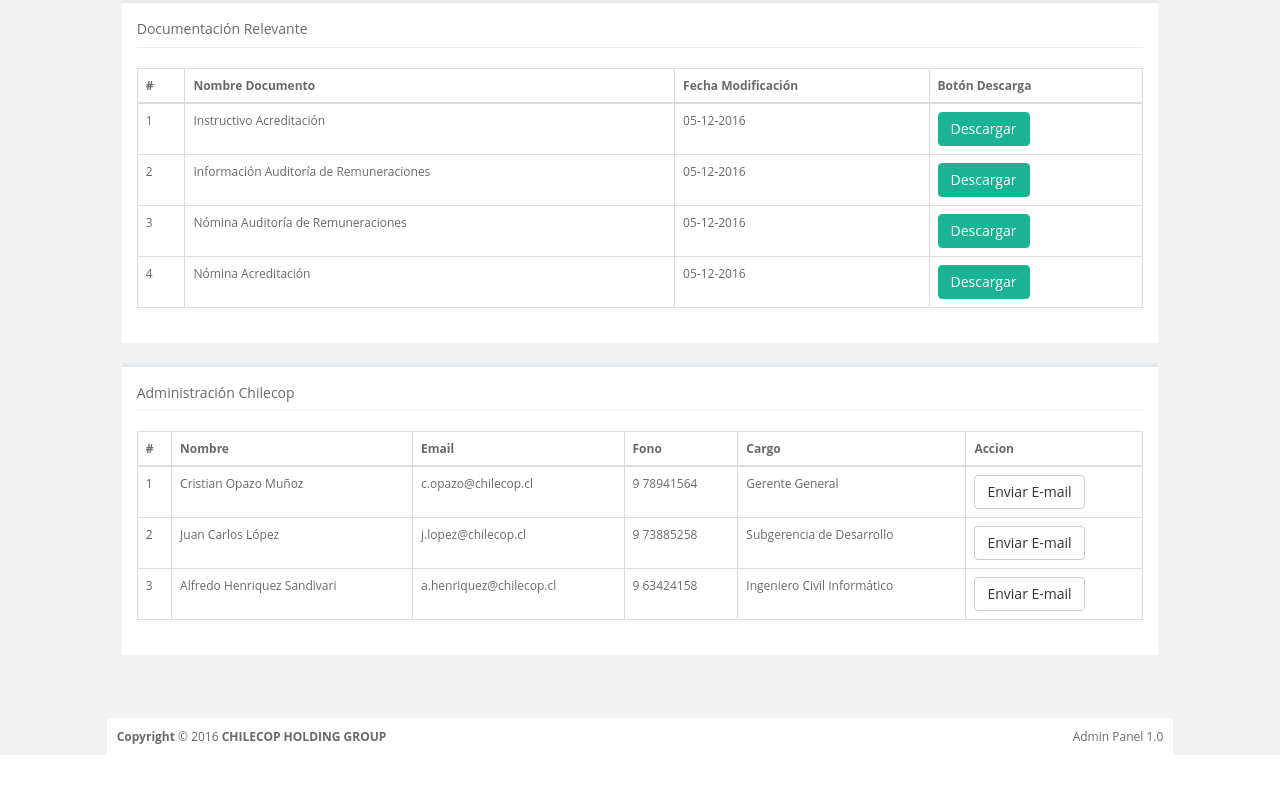
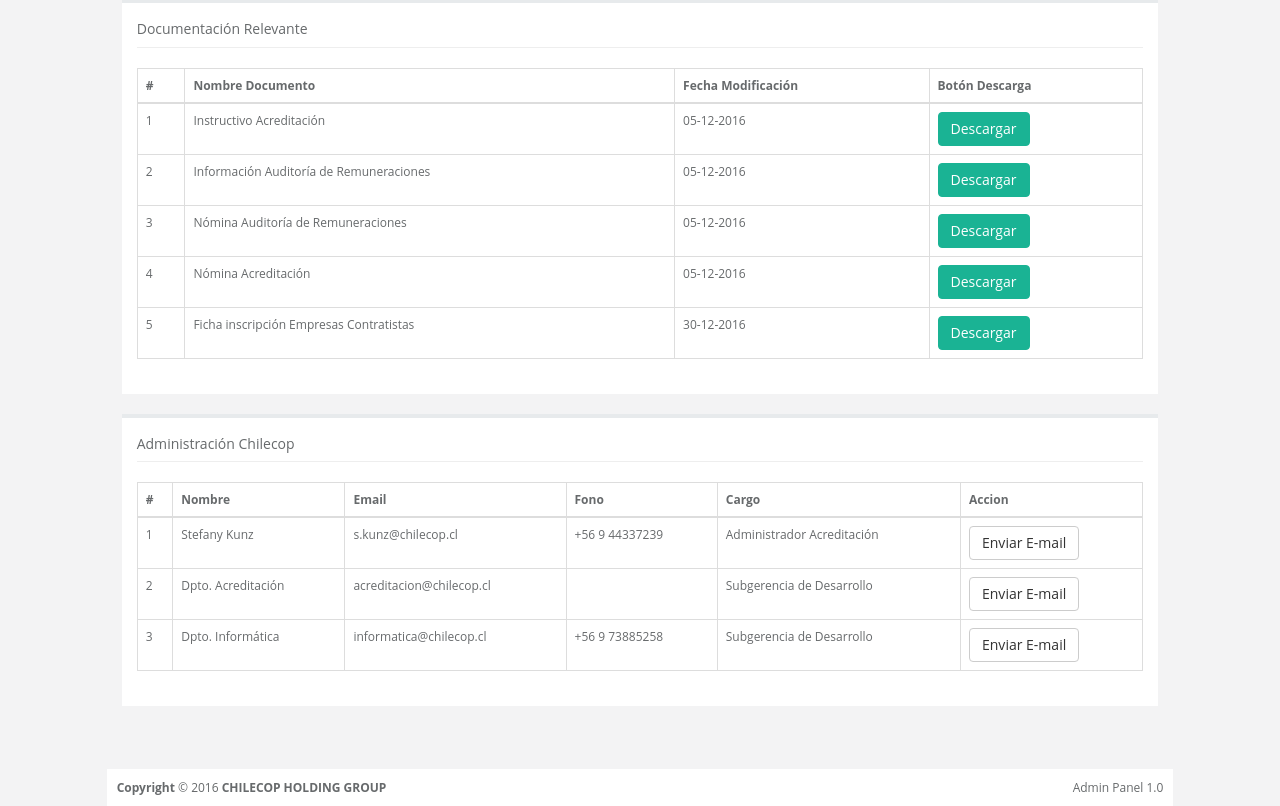
Before and after one commit to chilecop/Acreditacion, a PHP site: page /escritorio.php in a window 1280 px wide. Shown: the part 386-1192 px from the top of the page. Before the commit the page ends 1130 px from the top, so only its background shows below. Run offline with PHP 8.4, Linux system fonts and the light colour scheme; the visitor is signed in with stand-in values (Sample User, id 1); some libraries are stand-ins or nearby versions.

Commit message:
Modified: Documento faltante agregado al escritorio y cambio en la información de administración.

```diff
--- a/TODO.txt
+++ b/TODO.txt
@@ -26,7 +26,7 @@ SOLICITADO POR: Alfredo - FECHA 29/12/2016
 En la documentación al subir un archivo debería mostrar un mensaje cargando... mientras se sube el archivo,
 además no debería permitir guardar la documentación si aún se encuentra subiendo archivos.
 
-SOLICITADO POR: Alfredo - FECHA 29/12/2016
+***DONE***SOLICITADO POR: Alfredo - FECHA 29/12/2016
 En el escritorio agregar a Stefany a la administración Chilecop.
 
 SOLICITADO POR: Stefy - FECHA 29/12/2016
--- a/escritorio.php
+++ b/escritorio.php
@@ -185,13 +185,19 @@ if($_SESSION['nombreUsuario']){
                           <td>3</td>
                           <td>Nómina Auditoría de Remuneraciones</td>
                           <td>05-12-2016</td>
-                          <td><a class="btn btn-primary" href="http://www.chilecop.cl/acreditacion/documentos/nominaAuditoriaRemuneraciones.xls" download="nominaAuditoriaRemuneraciones.pdf">Descargar</a></td>
+                          <td><a class="btn btn-primary" href="http://www.chilecop.cl/acreditacion/documentos/nominaAuditoriaRemuneraciones.xls" download="nominaAuditoriaRemuneraciones.xls">Descargar</a></td>
                         </tr>
                         <tr>
                           <td>4</td>
                           <td>Nómina Acreditación</td>
                           <td>05-12-2016</td>
-                          <td><a class="btn btn-primary" href="http://www.chilecop.cl/acreditacion/documentos/nominaAcreditacion.pdf" download="nominaAcreditacion.pdf">Descargar</a></td>
+                          <td><a class="btn btn-primary" href="http://www.chilecop.cl/acreditacion/documentos/nominaAcreditacion.xls" download="nominaAcreditacion.xls">Descargar</a></td>
+                        </tr>
+                        <tr>
+                          <td>5</td>
+                          <td>Ficha inscripción Empresas Contratistas</td>
+                          <td>30-12-2016</td>
+                          <td><a class="btn btn-primary" href="http://www.chilecop.cl/acreditacion/documentos/fichaInscripcionEmpresasContratistas.xls" download="fichaInscripcionEmpresasContratistas.xls">Descargar</a></td>
                         </tr>
                       </tbody>
                     </table>
@@ -222,27 +228,27 @@ if($_SESSION['nombreUsuario']){
                       <tbody>
                         <tr>
                           <td>1</td>
-                          <td>Cristian Opazo Muñoz</td>
-                          <td>c.opazo@chilecop.cl</td>
-                          <td>9 78941564</td>
-                          <td>Gerente General</td>
-                          <td><a class="btn btn-default" href="mailto:c.opazo@chilecop.cl">Enviar E-mail</a></td>
+                          <td>Stefany Kunz</td>
+                          <td>s.kunz@chilecop.cl</td>
+                          <td>+56 9 44337239</td>
+                          <td>Administrador Acreditación</td>
+                          <td><a class="btn btn-default" href="mailto:s.kunz@chilecop.cl">Enviar E-mail</a></td>
                         </tr>
                         <tr>
                           <td>2</td>
-                          <td>Juan Carlos López</td>
-                          <td>j.lopez@chilecop.cl</td>
-                          <td>9 73885258</td>
+                          <td>Dpto. Acreditación</td>
+                          <td>acreditacion@chilecop.cl</td>
+                          <td></td>
                           <td>Subgerencia de Desarrollo</td>
-                          <td><a class="btn btn-default" href="mailto:j.lopez@chilecop.cl?cc=a.henriquez@chilecop.cl">Enviar E-mail</a></td>
+                          <td><a class="btn btn-default" href="mailto:acreditacion@chilecop.cl">Enviar E-mail</a></td>
                         </tr>
                         <tr>
                           <td>3</td>
-                          <td>Alfredo Henriquez Sandivari</td>
-                          <td>a.henriquez@chilecop.cl</td>
-                          <td>9 63424158</td>
-                          <td>Ingeniero Civil Informático</td>
-                          <td><a class="btn btn-default" href="mailto:a.henriquez@chilecop.cl?cc=j.lopez@chilecop.cl">Enviar E-mail</a></td>
+                          <td>Dpto. Informática</td>
+                          <td>informatica@chilecop.cl</td>
+                          <td>+56 9 73885258</td>
+                          <td>Subgerencia de Desarrollo</td>
+                          <td><a class="btn btn-default" href="mailto:informatica@chilecop.cl">Enviar E-mail</a></td>
                         </tr>
                       </tbody>
                     </table>
```
